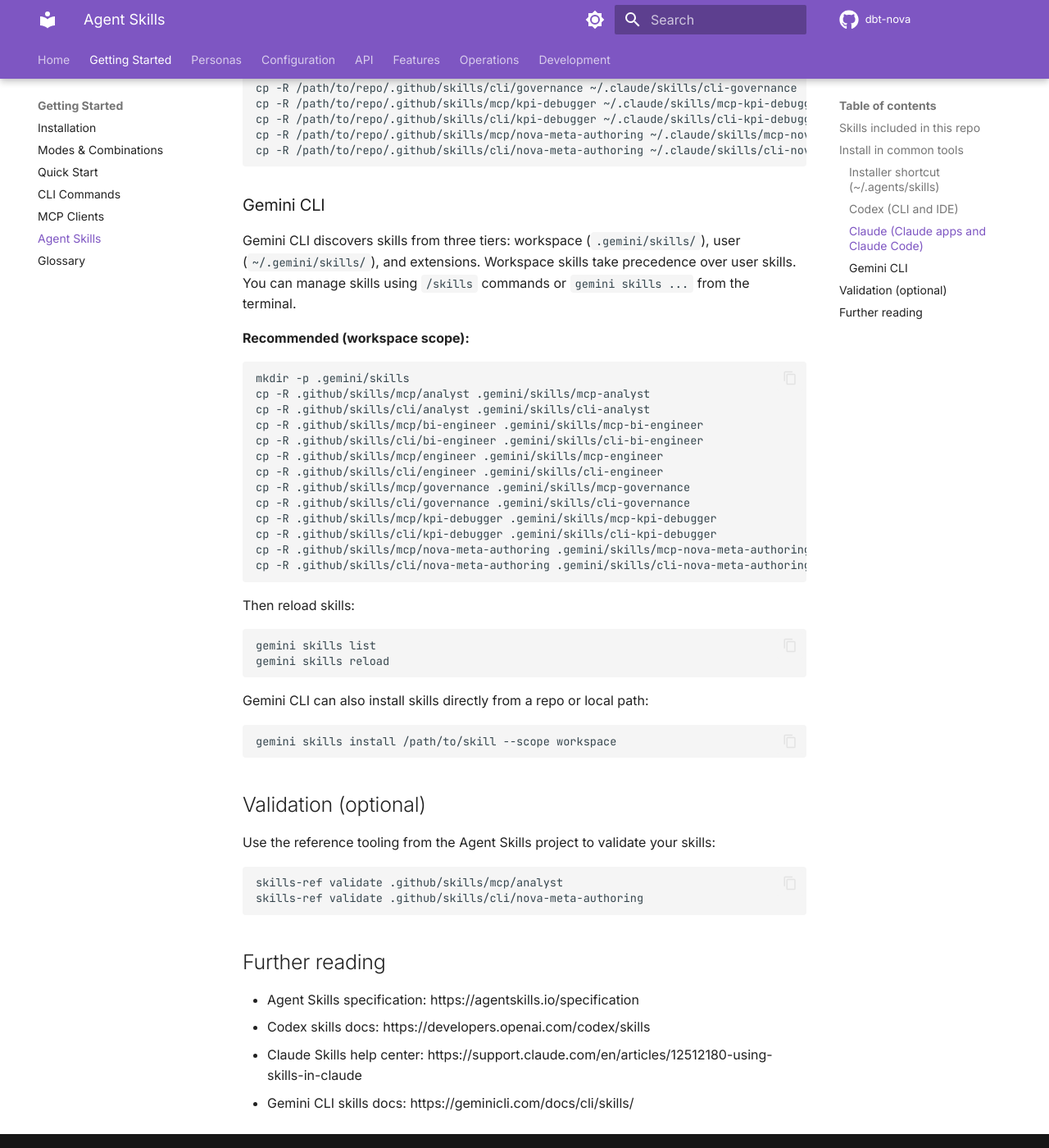
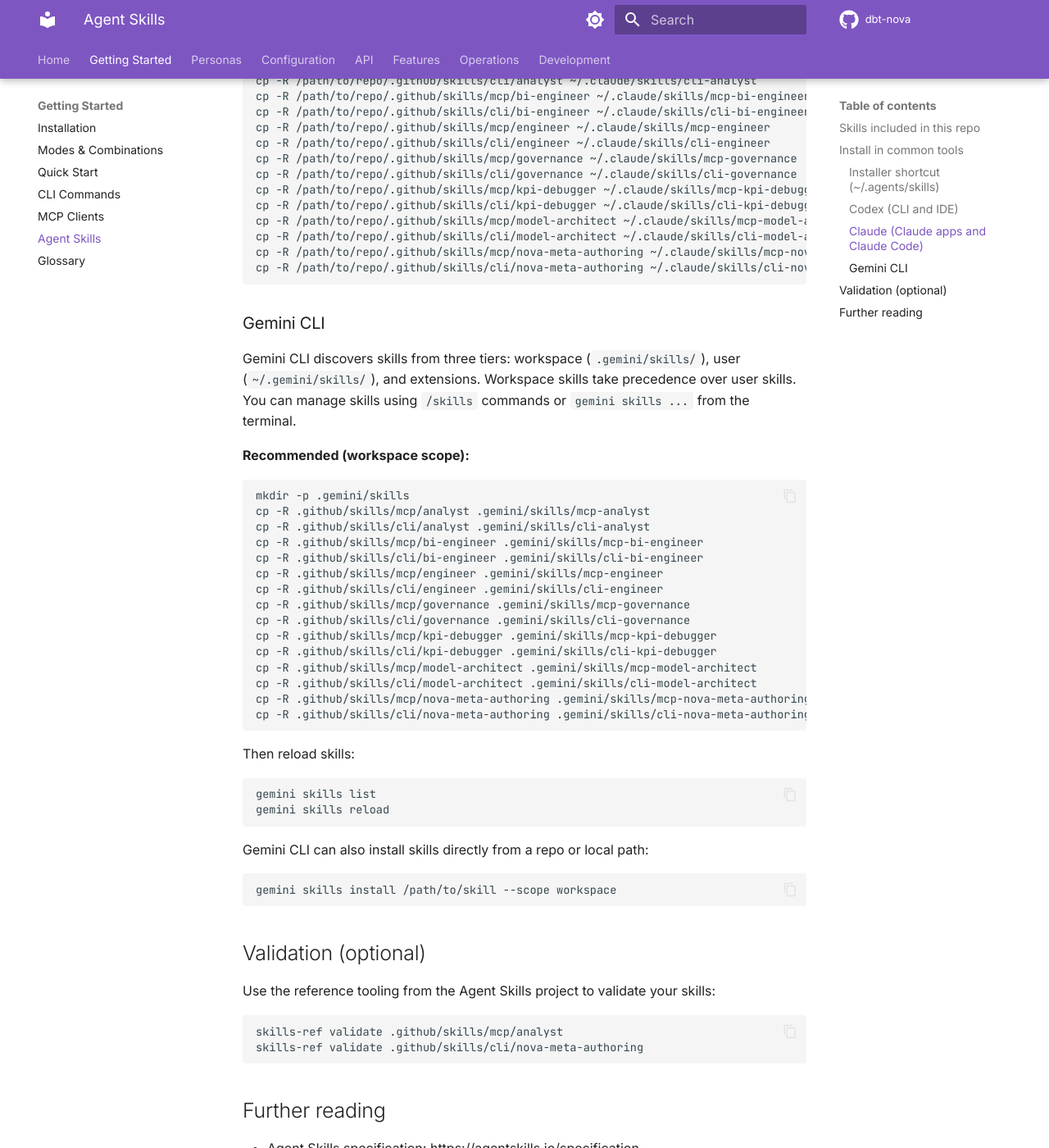
Before and after one commit to joe-broadhead/dbt-nova, an MkDocs documentation site: the page built from docs/getting-started/skills.md, in a window 1280 px wide and 1400 px high, scrolled down 2890 px. Shown: the whole window at 82% size. Built offline with MkDocs 1.6.1 and Material for MkDocs 9.7.7, drawn with Linux system fonts in a browser that asks for light colours; comment, search, counter and statistics services are not loaded; some of the changed text lies outside the part shown.

Commit message:
Add model architect Nova skill

````diff
--- a/docs/getting-started/skills.md
+++ b/docs/getting-started/skills.md
@@ -12,6 +12,7 @@
   - `mcp-engineer`
   - `mcp-governance`
   - `mcp-kpi-debugger`
+  - `mcp-model-architect`
   - `mcp-nova-meta-authoring`
 - `.github/skills/cli/`
   - `cli-analyst`
@@ -19,6 +20,7 @@
   - `cli-engineer`
   - `cli-governance`
   - `cli-kpi-debugger`
+  - `cli-model-architect`
   - `cli-nova-meta-authoring`
 - `.github/skills/shared/`
   - transport-agnostic references and assets used by both bundles
@@ -82,6 +84,8 @@
 cp -R .github/skills/cli/governance .codex/skills/cli-governance
 cp -R .github/skills/mcp/kpi-debugger .codex/skills/mcp-kpi-debugger
 cp -R .github/skills/cli/kpi-debugger .codex/skills/cli-kpi-debugger
+cp -R .github/skills/mcp/model-architect .codex/skills/mcp-model-architect
+cp -R .github/skills/cli/model-architect .codex/skills/cli-model-architect
 cp -R .github/skills/mcp/nova-meta-authoring .codex/skills/mcp-nova-meta-authoring
 cp -R .github/skills/cli/nova-meta-authoring .codex/skills/cli-nova-meta-authoring
 ```
@@ -113,6 +117,8 @@
 cp -R /path/to/repo/.github/skills/cli/governance ~/.claude/skills/cli-governance
 cp -R /path/to/repo/.github/skills/mcp/kpi-debugger ~/.claude/skills/mcp-kpi-debugger
 cp -R /path/to/repo/.github/skills/cli/kpi-debugger ~/.claude/skills/cli-kpi-debugger
+cp -R /path/to/repo/.github/skills/mcp/model-architect ~/.claude/skills/mcp-model-architect
+cp -R /path/to/repo/.github/skills/cli/model-architect ~/.claude/skills/cli-model-architect
 cp -R /path/to/repo/.github/skills/mcp/nova-meta-authoring ~/.claude/skills/mcp-nova-meta-authoring
 cp -R /path/to/repo/.github/skills/cli/nova-meta-authoring ~/.claude/skills/cli-nova-meta-authoring
 ```
@@ -135,6 +141,8 @@
 cp -R .github/skills/cli/governance .gemini/skills/cli-governance
 cp -R .github/skills/mcp/kpi-debugger .gemini/skills/mcp-kpi-debugger
 cp -R .github/skills/cli/kpi-debugger .gemini/skills/cli-kpi-debugger
+cp -R .github/skills/mcp/model-architect .gemini/skills/mcp-model-architect
+cp -R .github/skills/cli/model-architect .gemini/skills/cli-model-architect
 cp -R .github/skills/mcp/nova-meta-authoring .gemini/skills/mcp-nova-meta-authoring
 cp -R .github/skills/cli/nova-meta-authoring .gemini/skills/cli-nova-meta-authoring
 ```
````
Also changed, not shown: .github/skills/cli/model-architect/SKILL.md (added), .github/skills/mcp/model-architect/SKILL.md (added), .github/skills/shared/model-architect/references/canonical-model-selection.md (added), .github/skills/shared/model-architect/references/grain-decision-tree.md (added), .github/skills/shared/model-architect/references/helper-vs-canonical-rules.md (added), .github/skills/shared/model-architect/references/modelling-antipatterns.md (added), .github/skills/shared/model-architect/references/semantic-layer-boundaries.md (added), .github/skills/shared/model-architect/references/workflow.md (added).
